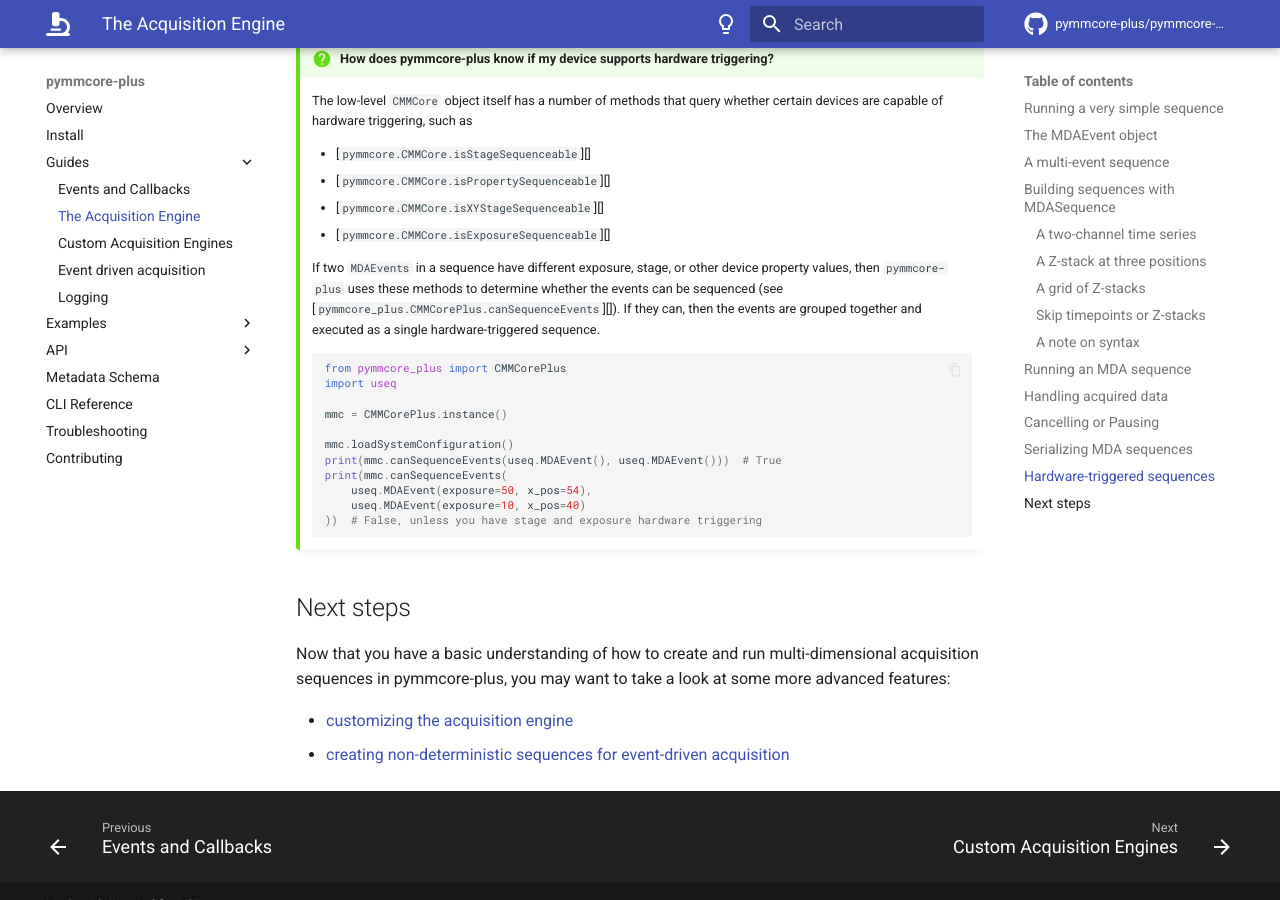
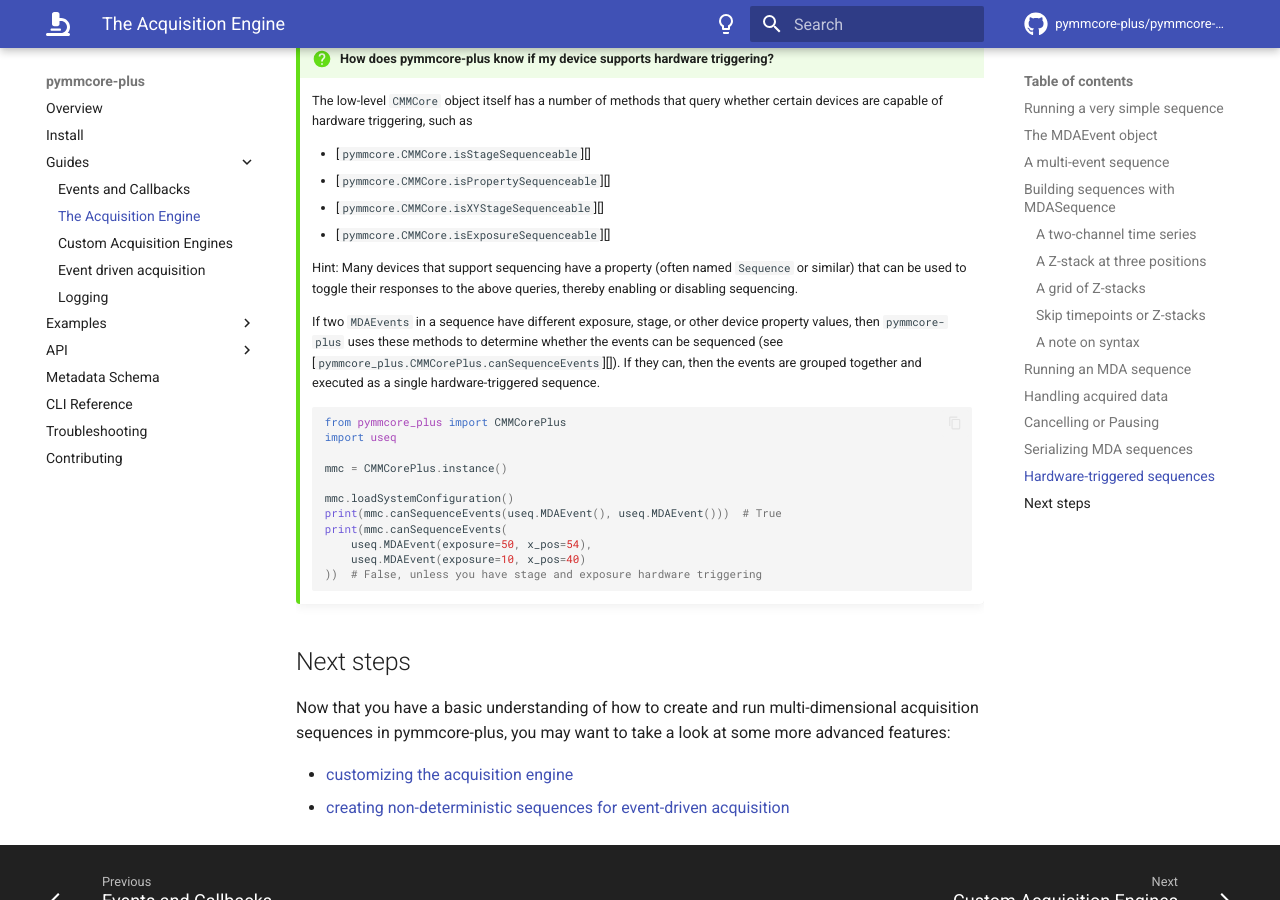
Before and after one commit to pymmcore-plus/pymmcore-plus, an MkDocs documentation site: the page built from docs/guides/mda_engine.md, in a window 1280 px wide and 900 px high, scrolled down 8690 px. Built offline with MkDocs 1.6.1 and Material for MkDocs 9.7.7, drawn with Linux system fonts in a browser that asks for light colours; emoji names are drawn with the system emoji font; comment, search, counter and statistics services are not loaded.

Commit message:
docs: add note re enabling/disabling hw sequencing

```diff
--- a/docs/guides/mda_engine.md
+++ b/docs/guides/mda_engine.md
@@ -584,6 +584,10 @@ mmc.mda.engine.use_hardware_sequencing = True
     - [`pymmcore.CMMCore.isXYStageSequenceable`][]
     - [`pymmcore.CMMCore.isExposureSequenceable`][]
 
+    Hint: Many devices that support sequencing have a property (often named
+    `Sequence` or similar) that can be used to toggle their responses to the
+    above queries, thereby enabling or disabling sequencing.
+
     If two `MDAEvents` in a sequence have different exposure, stage, or other
     device property values, then `pymmcore-plus` uses these methods to determine whether the
     events can be sequenced (see [`pymmcore_plus.CMMCorePlus.canSequenceEvents`][]).
```
